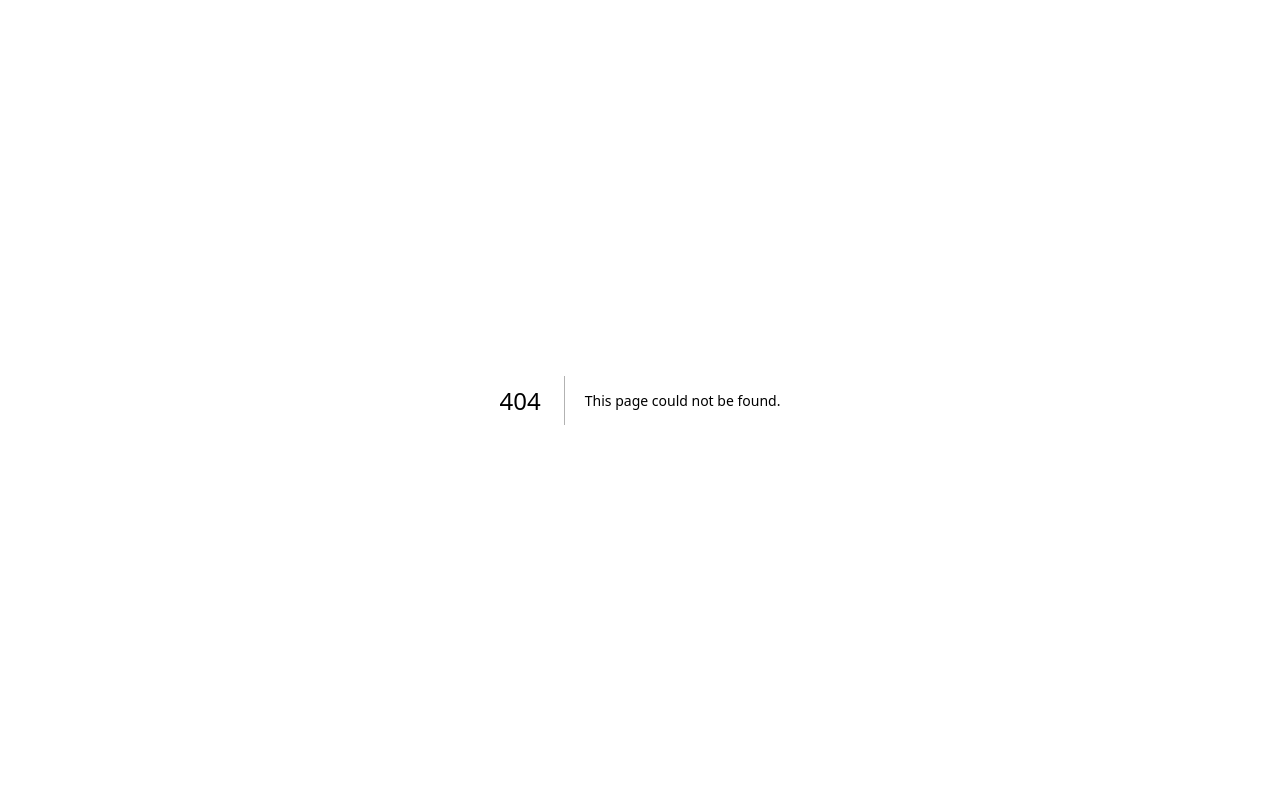
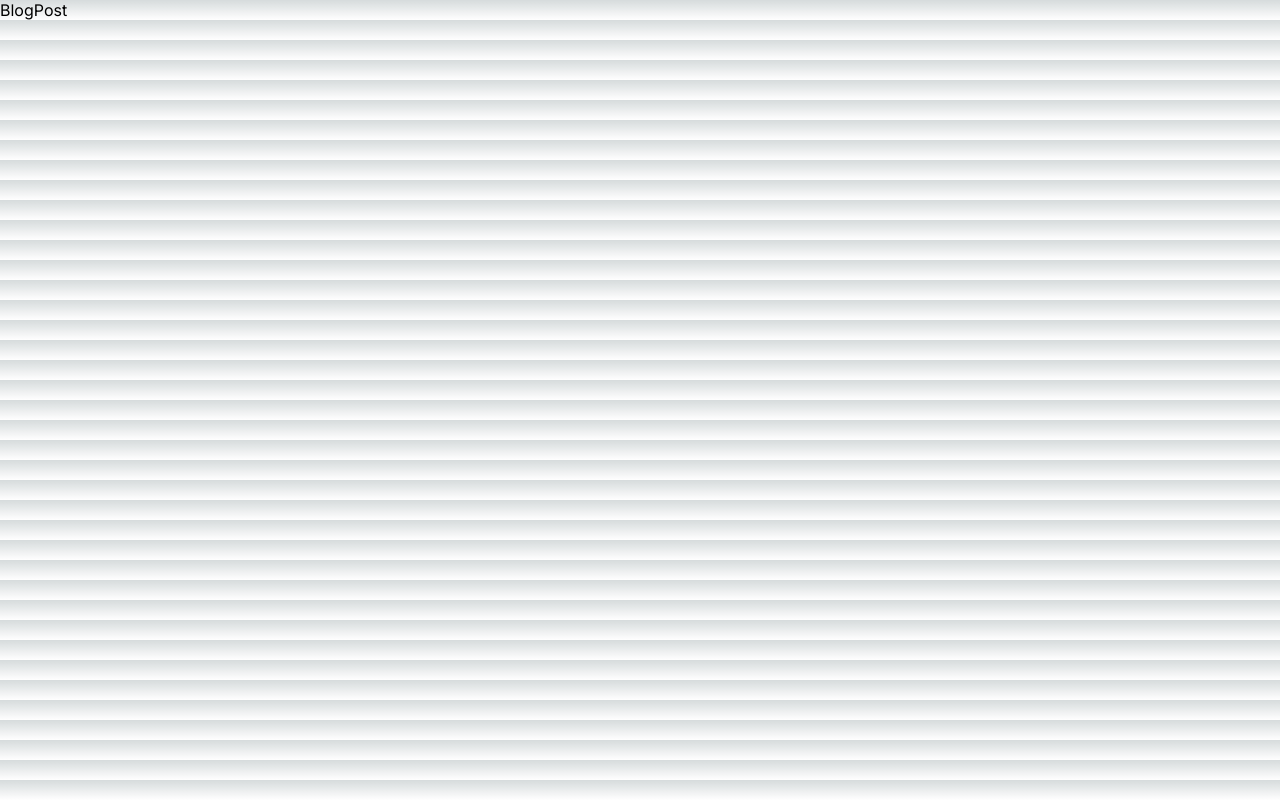
Before and after one commit to kimmisinha/Nextjs-Training, a Next.js app: page /blog/post-1 in a window 1280 px wide. Before the commit this address had no page. Built offline with nearby package versions, Linux system fonts and the light colour scheme.

Commit message:
Configuring Dynamic Routes & Using Route Parameters

```diff
--- /dev/null
+++ b/app/blog/[slug]/page.js
@@ -0,0 +1,10 @@
+import React from 'react'
+
+function BlogPost({params}) {
+  console.log(params)
+  return (
+    <div>BlogPost</div>
+  )
+}
+
+export default BlogPost
--- a/app/page.js
+++ b/app/page.js
@@ -5,7 +5,10 @@ export default function Home() {
     <main>
       <Header />
       <p>
+        <h2>Blog Post</h2>
         <Link href="/about">ABOUT PAGE</Link>
+        <Link href="/blog/post-1">Post_1</Link>
+        <Link href="/blog/post-2">Post_2</Link>
       </p>
     </main>
   );
```
Also changed, not shown: 1 other file (tests, documents, lock files or other folders).
